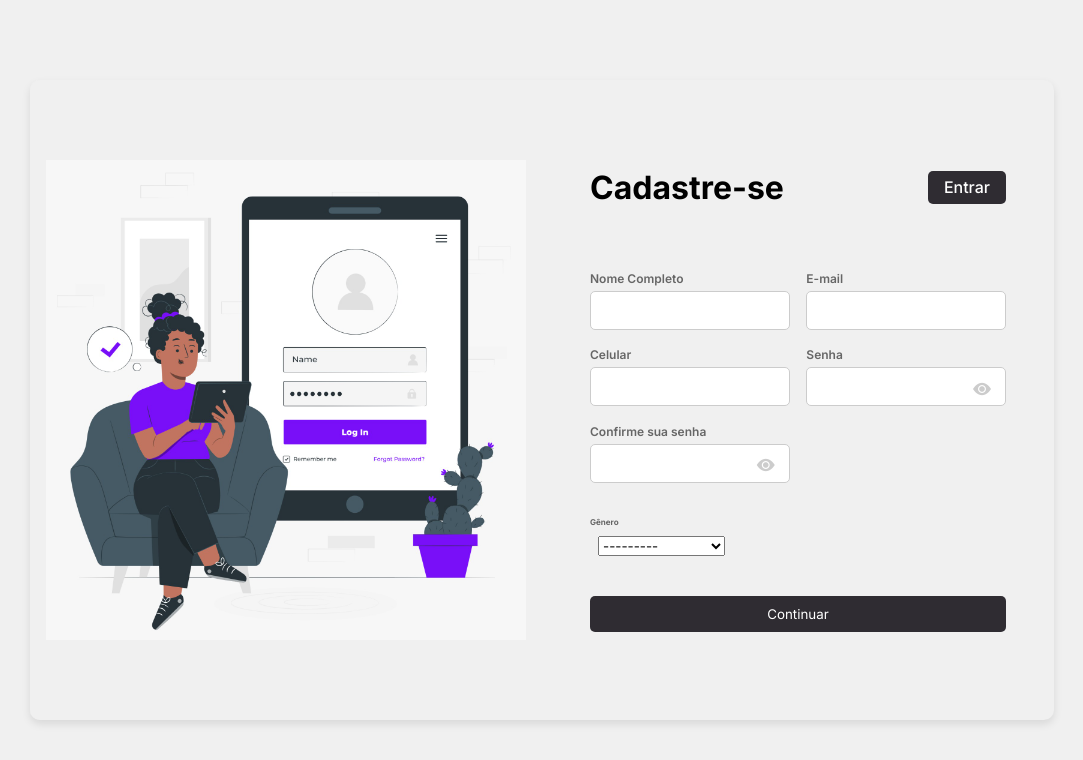
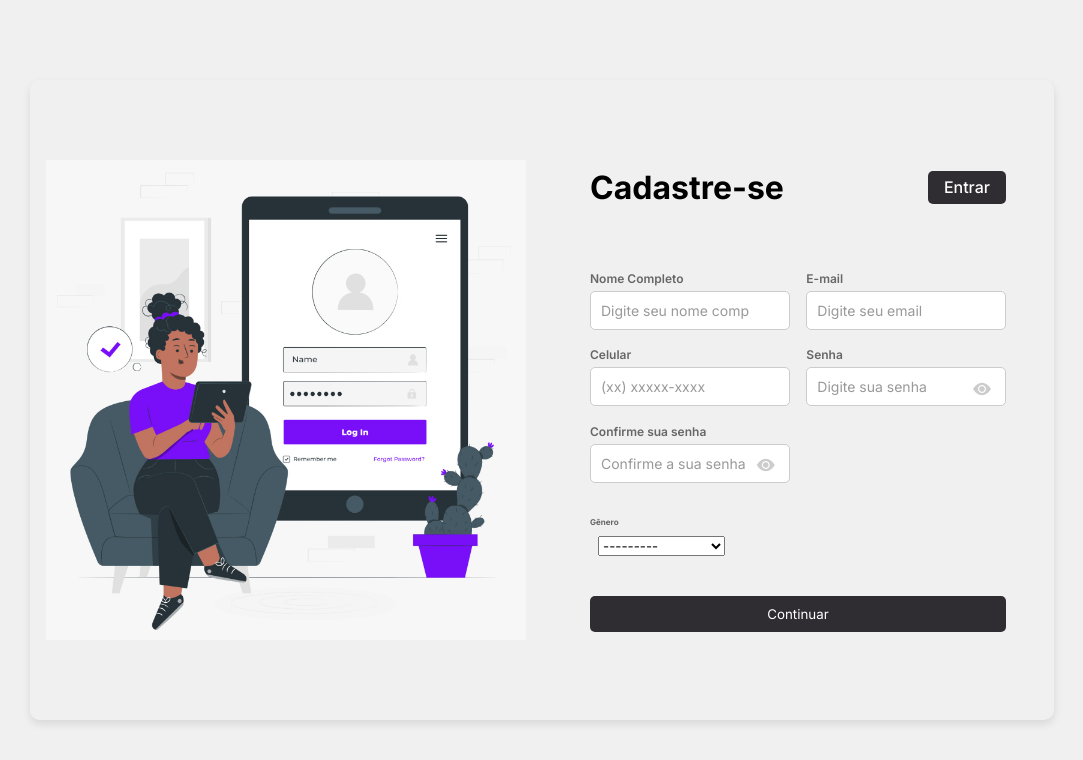
Before and after one commit to DiegoRealx/GuiaGoBackEnd, a Django app: page /usuarios/cadastrar/ in a window 1280 px wide. Shown: the top 760 px of the page, without its empty margins (98-1181 px from the left). Run offline with Django 5.2, Linux system fonts and the light colour scheme.

Commit message:
Placeholder adicionado na página de cadastro

```diff
--- a/usuarios/forms.py
+++ b/usuarios/forms.py
@@ -3,12 +3,30 @@ from django.contrib.auth.hashers import make_password
 from .models import Usuario
 
 class FormularioCadastroUsuario(forms.ModelForm):
-    senha = forms.CharField(widget=forms.PasswordInput)
-    confirma_senha = forms.CharField(label="Confirme sua senha", widget=forms.PasswordInput)
+    senha = forms.CharField(
+    widget=forms.PasswordInput(attrs={'placeholder': 'Digite sua senha'}))
+
+    confirma_senha = forms.CharField(
+    label="Confirme sua senha",
+    widget=forms.PasswordInput(attrs={'placeholder': 'Confirme a sua senha'}))
+
+    email = forms.EmailField(
+    label ="Email",
+     widget=forms.EmailInput(attrs={'placeholder': 'Digite seu email'})
+    )
+    nome_completo = forms.CharField(
+    label ="Nome Completo",
+     widget=forms.TextInput(attrs={'placeholder': 'Digite seu nome completo'})
+    )
+    telefone = forms.CharField(
+    label ="Celular",
+     widget=forms.TextInput(attrs={'placeholder': '(xx) xxxxx-xxxx'})
+    )
 
     class Meta:
         model = Usuario
         fields = ['email', 'nome_completo', 'telefone', 'senha', 'genero', 'interesses', 'gastronomia', 'estilo']
+
 
     def clean_email(self):
         email=self.cleaned_data.get("email")
--- a/usuarios/templates/usuarios/login.html
+++ b/usuarios/templates/usuarios/login.html
@@ -26,7 +26,7 @@
                 {% csrf_token %}
                 <div class="input-group">
                     <label for="username">E-mail</label>
-                    <input type="text" id="email" name="email" required>
+                    <input type="text" id="email" name="email" placeholder="" required>
                 </div>
                 <div class="input-group">
                     <label for="password">Senha</label>
```
